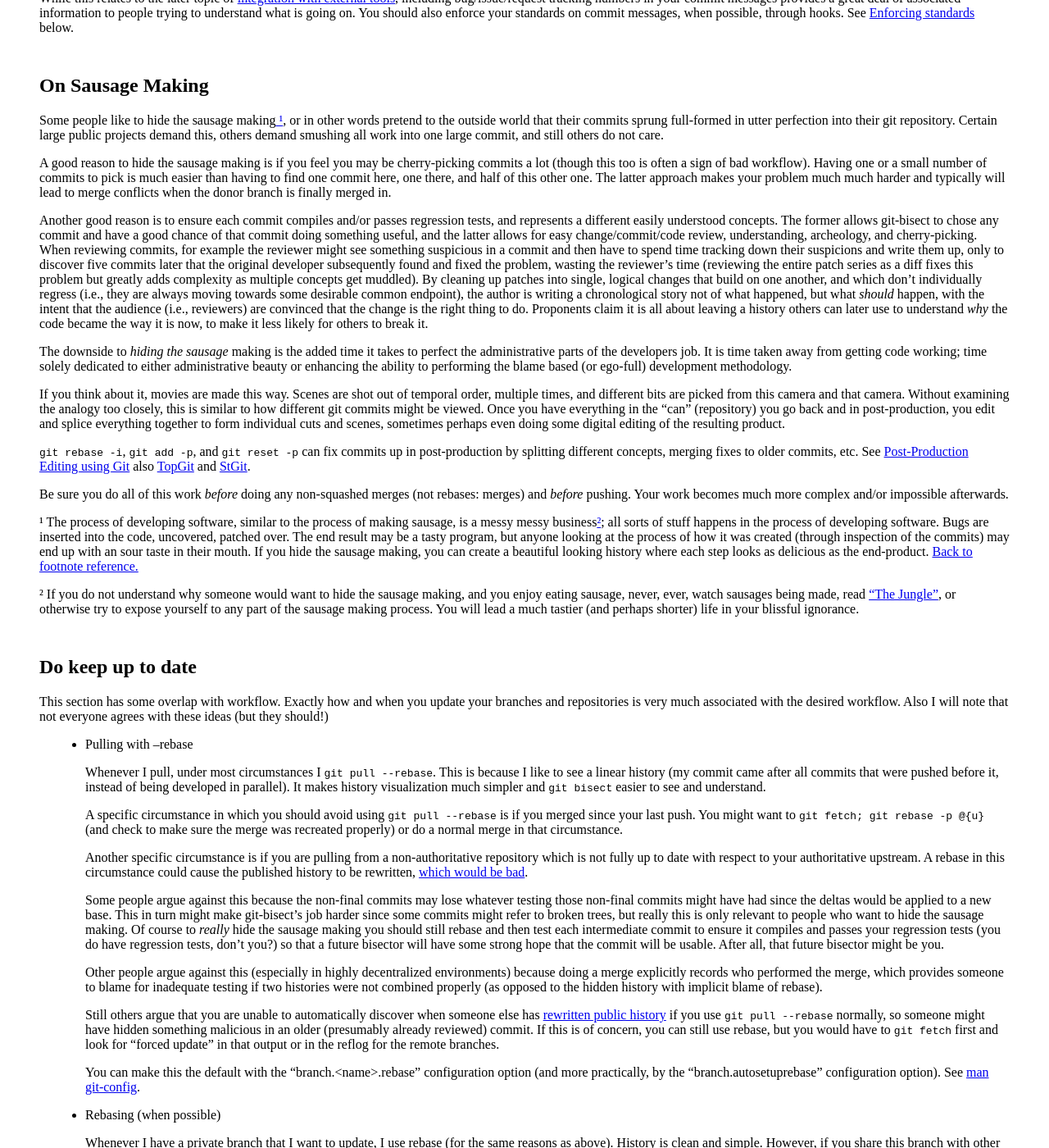
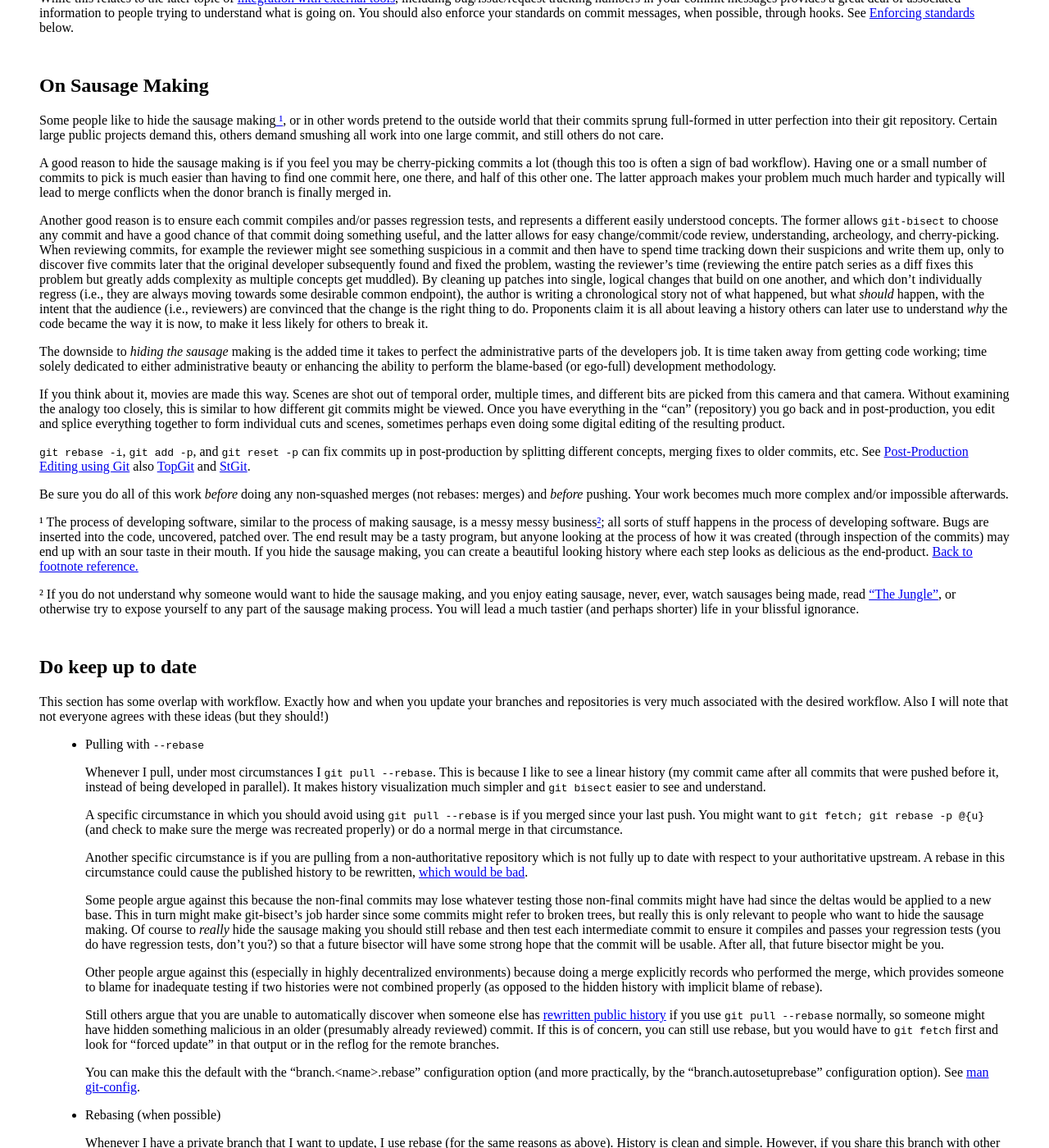
Before and after one commit to SethRobertson/GitBestPractices, a Jekyll site: the page built from index.md, in a window 1280 px wide and 1400 px high, scrolled down 6013 px. Shown: the whole window at 82% size. Built offline with Jekyll 4.4.1, drawn with Linux system fonts in a browser that asks for light colours; Markdown is read by kramdown in place of the engine named in the settings; some of the changed text lies outside the part shown.

Commit message:
Format more literals, fix a couple of typos & whitespace

```diff
--- a/index.md
+++ b/index.md
@@ -91,7 +91,7 @@ When attempting to find your lost commits, first make *sure* you will
 not lose any current work.  You should commit or stash your current
 work before performing any recovery efforts that might destroy your
 current work and perhaps take backups of it (see [Backups](#backups) below).
-After finding the commits you can reset, rebase, cherry-pick, merge,
+After finding the commits you can `reset`, `rebase`, `cherry-pick`, `merge`,
 or otherwise do what is necessary to get the commit history and work
 tree you desire.
 
@@ -119,7 +119,7 @@ gitk --all --date-order $(git log -g --pretty=%H)
 
     Commits or other git data that are no longer reachable through any
     reference name (branch, tag, etc) are called "dangling" and may be
-    found using fsck.  There are legitimate reasons why objects may be
+    found using `fsck`.  There are legitimate reasons why objects may be
     dangling through standard actions and normally over 99% of them are
     entirely uninteresting for this reason.
 
@@ -191,11 +191,11 @@ you need a more formal system as well.
 
 Traditional backups are still appropriate, and clones do not save git
 configurations, the working directory and index, non-standard refs, or
-dangling objects anyway.  A normal tarball, cp, rsync, zip, rar or
+dangling objects anyway.  A normal tarball, `cp`, `rsync`, `zip`, `rar` or
 similar backup copy will be a perfectly fine backup.  As long as the
 underlying filesystem doesn't reorder git I/O dramatically and there
 is not a long time delay between the scanning of the directory and the
-retrieval of the files, the resulting copy of .git should be
+retrieval of the files, the resulting copy of `.git` should be
 consistent under almost all circumstances including if taken while git
 operations are in progress, though see also [discussions about custom
 backup techniques to ensure git
@@ -353,8 +353,10 @@ Answering the following questions helps you choose a distributed
 workflow:
 
 * Who is allowed to publish to the master repository?
-* What is the process between a developer finishing coding and the code being released to the end-user?
-* Are there distinct groups that work on distinct sections of the codebase and only integrate at epochs?  (Outsourcing)
+* What is the process between a developer finishing coding and the code being
+  released to the end-user?
+* Are there distinct groups that work on distinct sections of the codebase and
+  only integrate at epochs?  (Outsourcing)
 * Is everyone inside the same administrative domain?
 
 See the following references for more information on distributed
@@ -389,11 +391,11 @@ tag something, and of course I *highly* recommend this.  However, tags
 should be treated as immutable once you push.  Well, that only makes
 sense, you might think to yourself, but consider this: five minutes
 after everyone has signed off on the 2.0 release, it has been tagged
-Frobber_Release_2.0 and pushed, but before any customer has seen the
+`Frobber_Release_2.0` and pushed, but before any customer has seen the
 resulting product someone comes running in "OMFG, the foobar is broken
-when you frobnoz the baz."  What do you do?  Do you skip release 2.0
-and tag 2.0.1?  Do you do a take-back and go to every repo of every
-developer and delete the 2.0 tag?
+when you frobnoz the baz."  What do you do?  Do you skip release `2.0`
+and tag `2.0.1`?  Do you do a take-back and go to every repo of every
+developer and delete the `2.0` tag?
 
 Two ideas for your consideration.  Instead of a release tag, use a
 release branch with the marketing name (and then stop committing to
@@ -488,7 +490,7 @@ simply because they were there.  Try to avoid doing so.
 
     There are two main methods of doing this.
 
-    * git-submodules
+    * `git-submodules`
 
         Git submodules is the native git approach, which provides a
         strong binding between the superproject repository and the
@@ -499,7 +501,7 @@ simply because they were there.  Try to avoid doing so.
         where you want to find out the absolute correspondence between
         the different projects at every commit, it is very useful.
 
-    * gitslave
+    * `gitslave`
 
         [gitslave](http://gitslave.sf.net) is a useful tool to add a
         subsidiary git repositories to a git superproject when you
@@ -556,7 +558,7 @@ branch is finally merged in.
 
 Another good reason is to ensure each commit compiles and/or passes
 regression tests, and represents a different easily understood
-concepts.  The former allows git-bisect to chose any commit and have a
+concepts.  The former allows `git-bisect` to choose any commit and have a
 good chance of that commit doing something useful, and the latter
 allows for easy change/commit/code review, understanding, archeology,
 and cherry-picking.  When reviewing commits, for example the reviewer
@@ -579,8 +581,8 @@ it.
 The downside to *hiding the sausage* making is the added time it takes
 to perfect the administrative parts of the developers job.  It is time
 taken away from getting code working; time solely dedicated to either
-administrative beauty or enhancing the ability to performing the blame
-based (or ego-full) development methodology.
+administrative beauty or enhancing the ability to perform the blame-based
+(or ego-full) development methodology.
 
 If you think about it, movies are made this way.  Scenes are shot out
 of temporal order, multiple times, and different bits are picked from
@@ -630,7 +632,7 @@ update your branches and repositories is very much associated with the
 desired workflow.  Also I will note that not everyone agrees with
 these ideas (but they should!)
 
-* Pulling with --rebase
+* Pulling with `--rebase`
 
     Whenever I pull, under most circumstances I `git pull --rebase`. This
     is because I like to see a linear history (my commit came after all
@@ -932,13 +934,13 @@ do it.
     * Role aliases
 
         Instead of saying, send mail to Bob for your sales questions
-	and Alice for your IT problems, you should have well defined
-	and findable role aliases so that vacations, personnel
-	changes, and related issues do not have to affect people's
-	communication behaviors.  Of course, in many cases, you may
-	want to have these roles feed into your ticketing system for
-	tracking instead of depending on human management of private
-	mail queues.
+        and Alice for your IT problems, you should have well defined
+        and findable role aliases so that vacations, personnel
+        changes, and related issues do not have to affect people's
+        communication behaviors.  Of course, in many cases, you may
+        want to have these roles feed into your ticketing system for
+        tracking instead of depending on human management of private
+        mail queues.
 
     * VNC-sharing of server consoles
 
@@ -1100,9 +1102,9 @@ git verify-pack -v .git/objects/pack/pack-*.idx |
     Windows) and having many large (esp. binary) files (see above) can
     slow many operations.
 
-    If you start having pack files (in .git/objects/pack) which are
-    larger than 1GB, you might also want to consider creating a .keep
-    file (right beside the .idx and .pack files) for a large pack
+    If you start having pack files (in `.git/objects/pack`) which are
+    larger than 1GB, you might also want to consider creating a `.keep`
+    file (right beside the `.idx` and `.pack` files) for a large pack
     which will prevent them from being repacked during gc and repack
     operations.
 
@@ -1121,17 +1123,17 @@ git verify-pack -v .git/objects/pack/pack-*.idx |
     Support for large repositories is an active git topic, so
     watch for changes.
 
-* use reset (--hard || -merge) without committing/stashing
+* use `reset` (`--hard | --merge`) without committing/stashing
 
     This can often overwrite the working directory without hope of
     recourse.
 
-* use checkout in file mode
+* use `checkout` in file mode
 
-    This will overwrite some (or potentially all with .) of the
+    This will overwrite some (or potentially all with `.`) of the
     working directory without hope of recourse.
 
-* use `git clean` without previously running with "-n" first
+* use `git clean` without previously running with "`-n`" first
 
     This will delete untracked files without hope of recourse.
 
@@ -1171,7 +1173,7 @@ git verify-pack -v .git/objects/pack/pack-*.idx |
 
     This is another way to [rewrite public history](#pubonce).
 
-* use git-filter-branch
+* use `git-filter-branch`
 
     Still another way to [rewrite public history](#pubonce).
 
@@ -1179,7 +1181,7 @@ git verify-pack -v .git/objects/pack/pack-*.idx |
     end your command with ` --tag-name-filter cat -- --all` unless you
     are really really sure you know what you are doing.
 
-* create --orphan branches
+* create `--orphan` branches
 
     With the notable exception of gh-pages (which is a hack github
     uses for convenience, not an expression of general good style
```
Also changed, not shown: other parts of index.md (+8 -8 lines).
